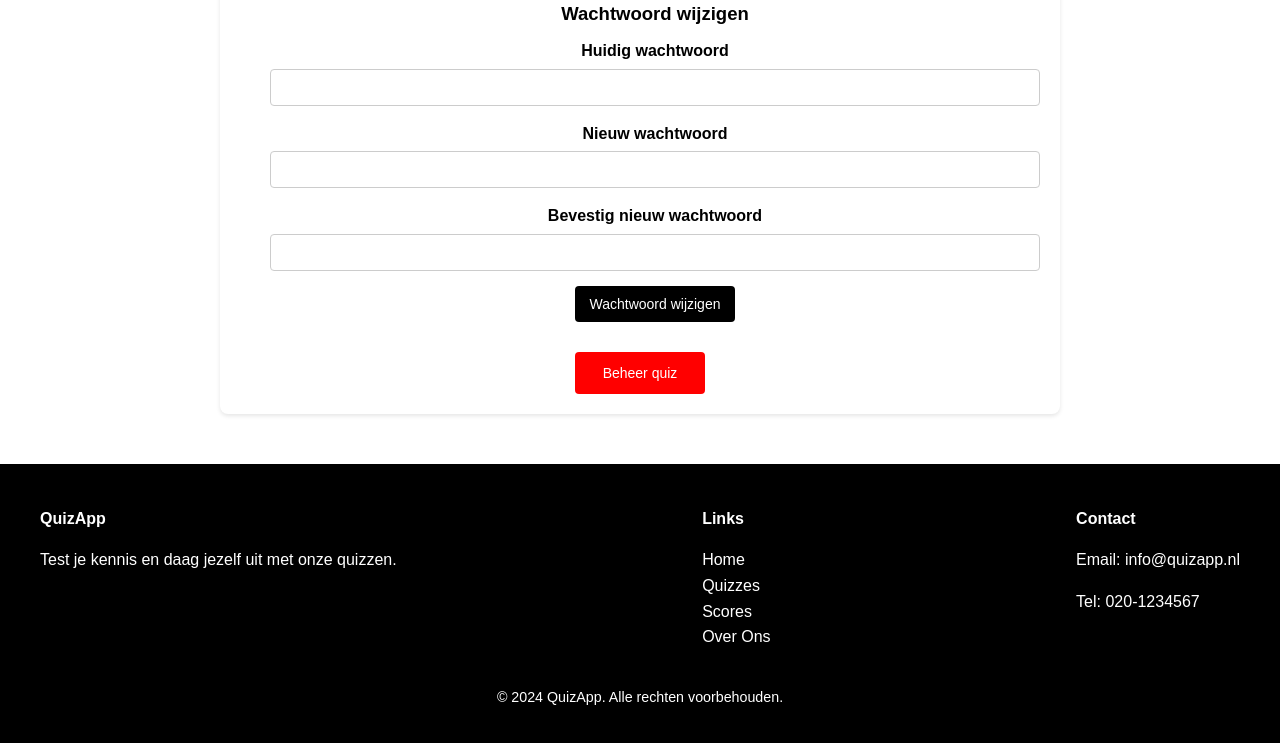
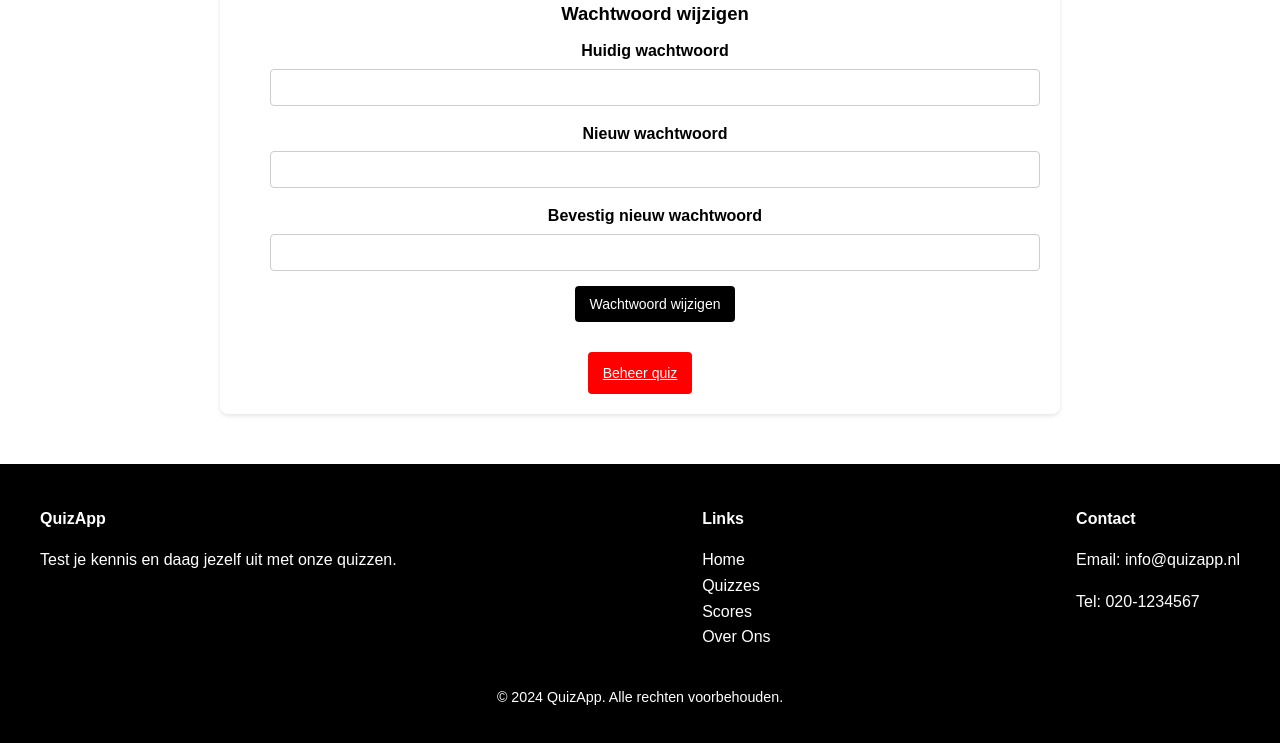
Before and after one commit to lorexgmd/Quiz-project, a PHP site: page /profile.php in a window 1280 px wide. Shown: the part 513-1256 px from the top of the page. Run offline with PHP 8.4, Linux system fonts and the light colour scheme; the visitor is signed in with stand-in values (Sample User, id 1).

Commit message:
styel iest evranderd van button. Moet nog wel herzien worden!

```diff
--- a/styles/profile.css
+++ b/styles/profile.css
@@ -115,7 +115,6 @@
 
 .teacherLink {
     display: inline-block;
-    width: 100px;
     padding: 10px 15px;
     font-size: 14px;
     color: var(--primary-text-clr);
@@ -124,5 +123,4 @@
     border-radius: 4px;
     cursor: pointer;
     text-align: center;
-    text-decoration: none;
 }
```
